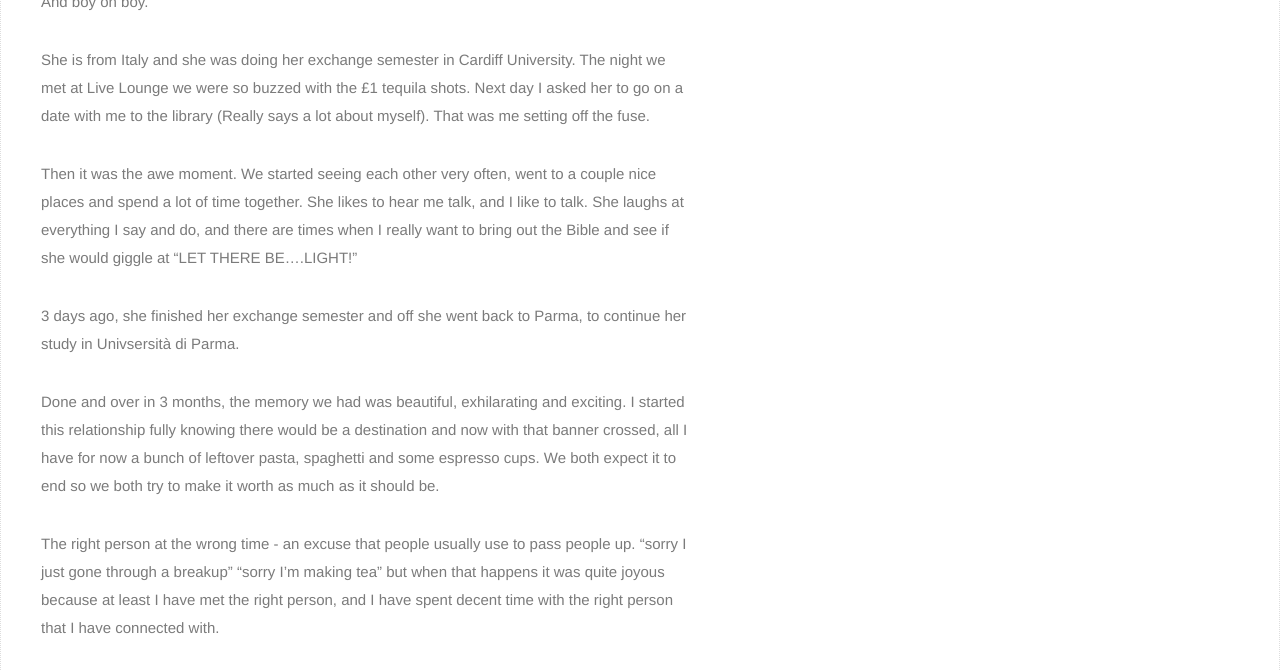
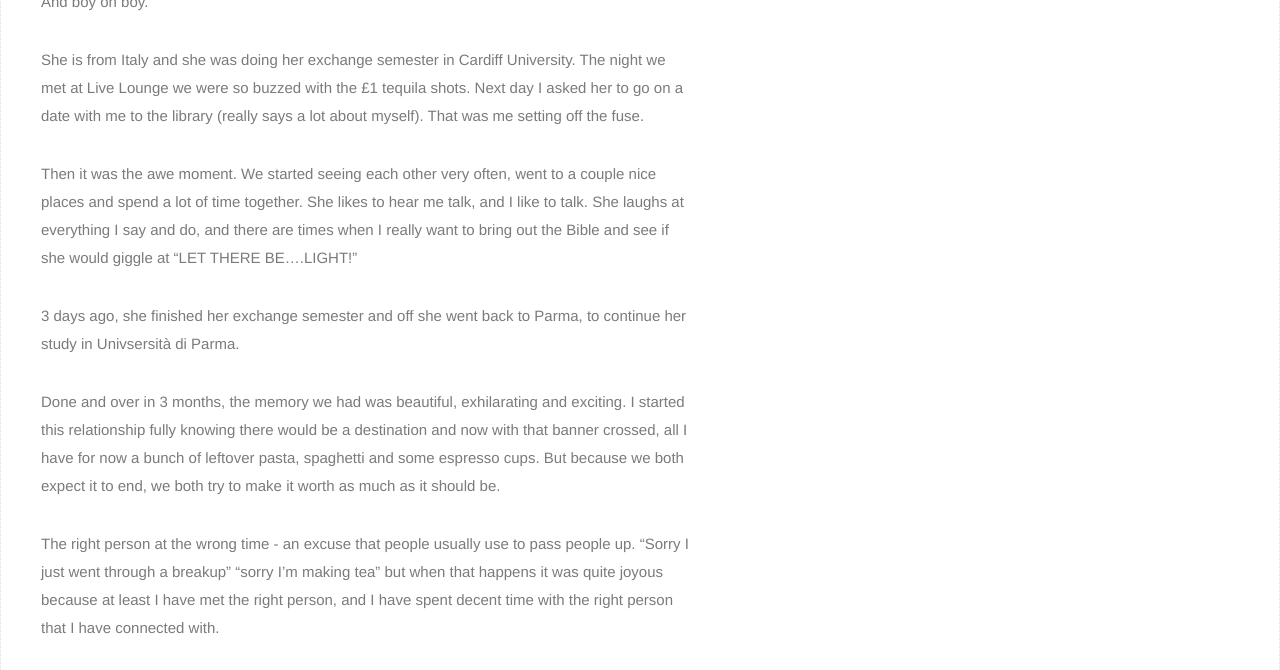
Before and after one commit to chwong1996/myhome, a Jekyll site: the page built from _posts/2018-02-06-woosh.markdown, in a window 1280 px wide and 1400 px high, scrolled down 1160 px. Shown: the part 209-879 px from the top of the window. Built offline with Jekyll 4.4.1, drawn with Linux system fonts in a browser that asks for light colours; nearby versions of some CDN libraries; some web fonts are replaced.

Commit message:
more changes

```diff
--- a/_includes/header.html
+++ b/_includes/header.html
@@ -23,7 +23,7 @@
                 <li><a href="{{ site.baseurl }}/blog">Blog</a></li>
                 <li><a href="{{ site.baseurl }}/impossible">The Impossible List</a></li>
                 <li><a href="{{ site.baseurl }}/contact">Contact</a></li>
-                <!--<li><a href="{{ site.baseurl }}/resume">Resume</a></li>-->
+                <li><a href="{{ site.baseurl }}/resume">Resume</a></li>
               </ul>
             </div><!-- /.navbar-collapse -->
           </div><!-- /.container-fluid -->
--- a/_posts/2018-02-06-woosh.markdown
+++ b/_posts/2018-02-06-woosh.markdown
@@ -16,15 +16,15 @@
 
 I didn't bring up fireworks for nothing. I recently got myself into one heck of a firework relationship. And boy oh boy.
 
-She is from Italy and she was doing her exchange semester in Cardiff University. The night we met at Live Lounge we were so buzzed with the £1 tequila shots. Next day I asked her to go on a date with me to the library (Really says a lot about myself). That was me setting off the fuse.
+She is from Italy and she was doing her exchange semester in Cardiff University. The night we met at Live Lounge we were so buzzed with the £1 tequila shots. Next day I asked her to go on a date with me to the library (really says a lot about myself). That was me setting off the fuse.
 
 Then it was the awe moment. We started seeing each other very often, went to a couple nice places and spend a lot of time together. She likes to hear me talk, and I like to talk. She laughs at everything I say and do, and there are times when I really want to bring out the Bible and see if she would giggle at "LET THERE BE….LIGHT!"
 
 3 days ago, she finished her exchange semester and off she went back to Parma, to continue her study in Univsersità di Parma.
 
-Done and over in 3 months, the memory we had was beautiful, exhilarating and exciting. I started this relationship fully knowing there would be a destination and now with that banner crossed, all I have for now a bunch of leftover pasta, spaghetti and some espresso cups. We both expect it to end so we both try to make it worth as much as it should be.
+Done and over in 3 months, the memory we had was beautiful, exhilarating and exciting. I started this relationship fully knowing there would be a destination and now with that banner crossed, all I have for now a bunch of leftover pasta, spaghetti and some espresso cups. But because we both expect it to end, we both try to make it worth as much as it should be.
 
-The right person at the wrong time - an excuse that people usually use to pass people up. "sorry I just gone through a breakup" "sorry I'm making tea" but when that happens it was quite joyous because at least I have met the right person, and I have spent decent time with the right person that I have connected with.
+The right person at the wrong time - an excuse that people usually use to pass people up. "Sorry I just went through a breakup" "sorry I'm making tea" but when that happens it was quite joyous because at least I have met the right person, and I have spent decent time with the right person that I have connected with.
 
 Would I ever regret liking her? Absolutely not. Would I ever wish we met at a different time, maybe 4 years later in Live Lounge? Definitely yes. But you can only get what life gives you.
 
--- a/resume.html
+++ b/resume.html
@@ -35,7 +35,6 @@
             <h1 class="fn">Chin Hang Henry Vong</h1>
 
             <p>
-                Cell: <span class="tel">+44 (0)7473391021</span><br>
                 Email: <a class="email" href="mailto:chwong1996@gmail.com">chwong1996@gmail.com</a>
             </p>
         </div>
```
Also changed, not shown: 1 other file.
